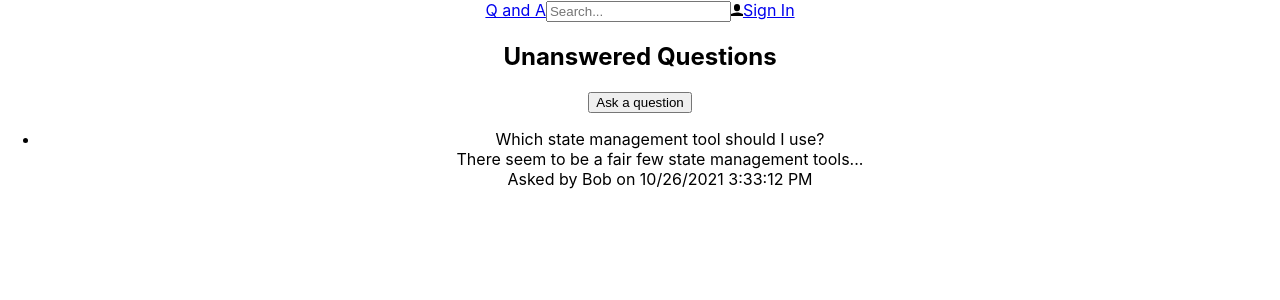
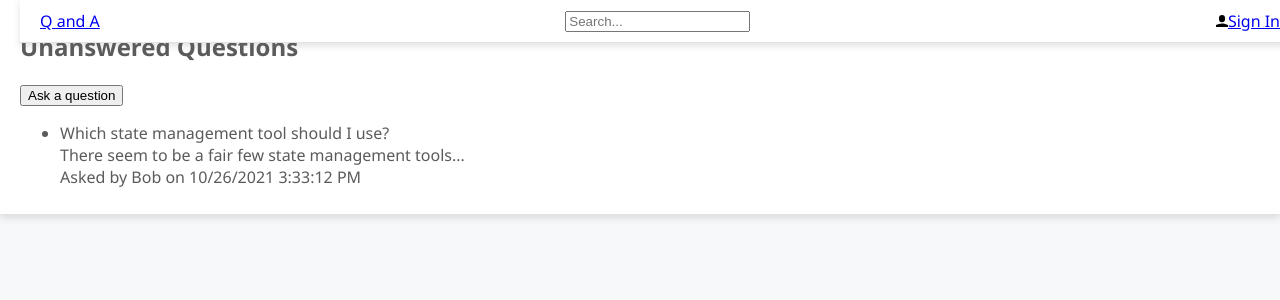
Before and after one commit to vytautas-dotcom/QAprojFrontend, a React (Create React App) app in the folder frontend/: page / in a window 1280 px wide. Shown: the top 300 px of the page. Built offline with nearby package versions, Linux system fonts and the light colour scheme.

Commit message:
Use classical approach to style App and Header to get collision between CSS classes

```diff
--- a/frontend/src/App.css
+++ b/frontend/src/App.css
@@ -1,38 +1,5 @@
-.App {
-  text-align: center;
+.container {
+  font-family: "Segoe UI", "Helvetica Neue", sans-serif;
+  font-size: 16px;
+  color: #5c5a5a;
 }
-
-.App-logo {
-  height: 40vmin;
-  pointer-events: none;
-}
-
-@media (prefers-reduced-motion: no-preference) {
-  .App-logo {
-    animation: App-logo-spin infinite 20s linear;
-  }
-}
-
-.App-header {
-  background-color: #282c34;
-  min-height: 100vh;
-  display: flex;
-  flex-direction: column;
-  align-items: center;
-  justify-content: center;
-  font-size: calc(10px + 2vmin);
-  color: white;
-}
-
-.App-link {
-  color: #61dafb;
-}
-
-@keyframes App-logo-spin {
-  from {
-    transform: rotate(0deg);
-  }
-  to {
-    transform: rotate(360deg);
-  }
-}
--- a/frontend/src/App.tsx
+++ b/frontend/src/App.tsx
@@ -5,7 +5,7 @@
 
 function App() {
   return (
-    <div className="App">
+    <div className="container">
       <Header />
       <HomePage />
     </div>
--- /dev/null
+++ b/frontend/src/Header.css
@@ -0,0 +1,13 @@
+.container {
+  position: fixed;
+  box-sizing: border-box;
+  top: 0;
+  width: 100%;
+  display: flex;
+  align-items: center;
+  justify-content: space-between;
+  padding: 10px 20px;
+  background-color: #fff;
+  border-bottom: 1px solid #e3e2e2;
+  box-shadow: 0 3px 7px 0 rgba(110, 112, 114, 0.21);
+}
--- a/frontend/src/Header.tsx
+++ b/frontend/src/Header.tsx
@@ -1,5 +1,6 @@
 import React from "react";
 import { UserIcon } from "./Icons";
+import "./Header.css";
 
 export const Header = () => {
   const handleSearchInputChange = (e: React.ChangeEvent<HTMLInputElement>) => {
@@ -7,7 +8,7 @@
   };
 
   return (
-    <div>
+    <div className="container">
       <a href="./">Q and A</a>
       <input
         type="text"
--- a/frontend/src/index.css
+++ b/frontend/src/index.css
@@ -1,13 +1,4 @@
 body {
   margin: 0;
-  font-family: -apple-system, BlinkMacSystemFont, 'Segoe UI', 'Roboto', 'Oxygen',
-    'Ubuntu', 'Cantarell', 'Fira Sans', 'Droid Sans', 'Helvetica Neue',
-    sans-serif;
-  -webkit-font-smoothing: antialiased;
-  -moz-osx-font-smoothing: grayscale;
+  background-color: #f7f8fa;
 }
-
-code {
-  font-family: source-code-pro, Menlo, Monaco, Consolas, 'Courier New',
-    monospace;
-}
```
